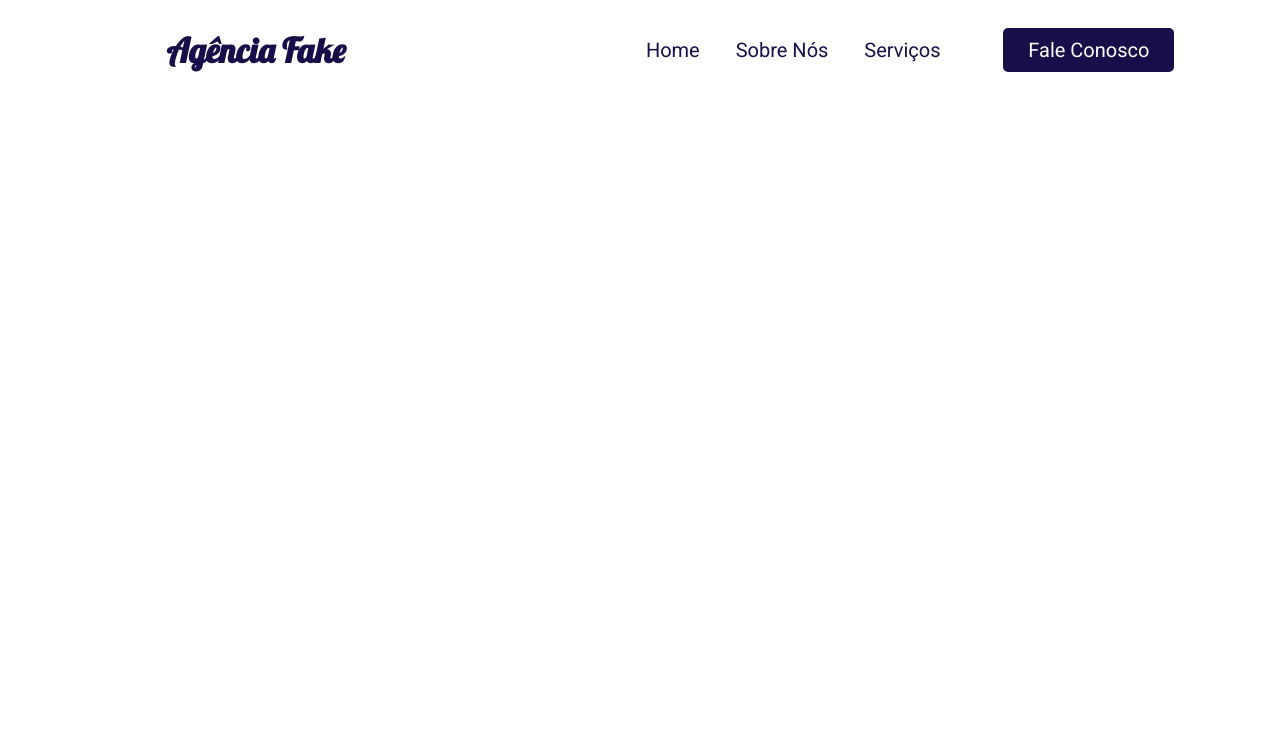
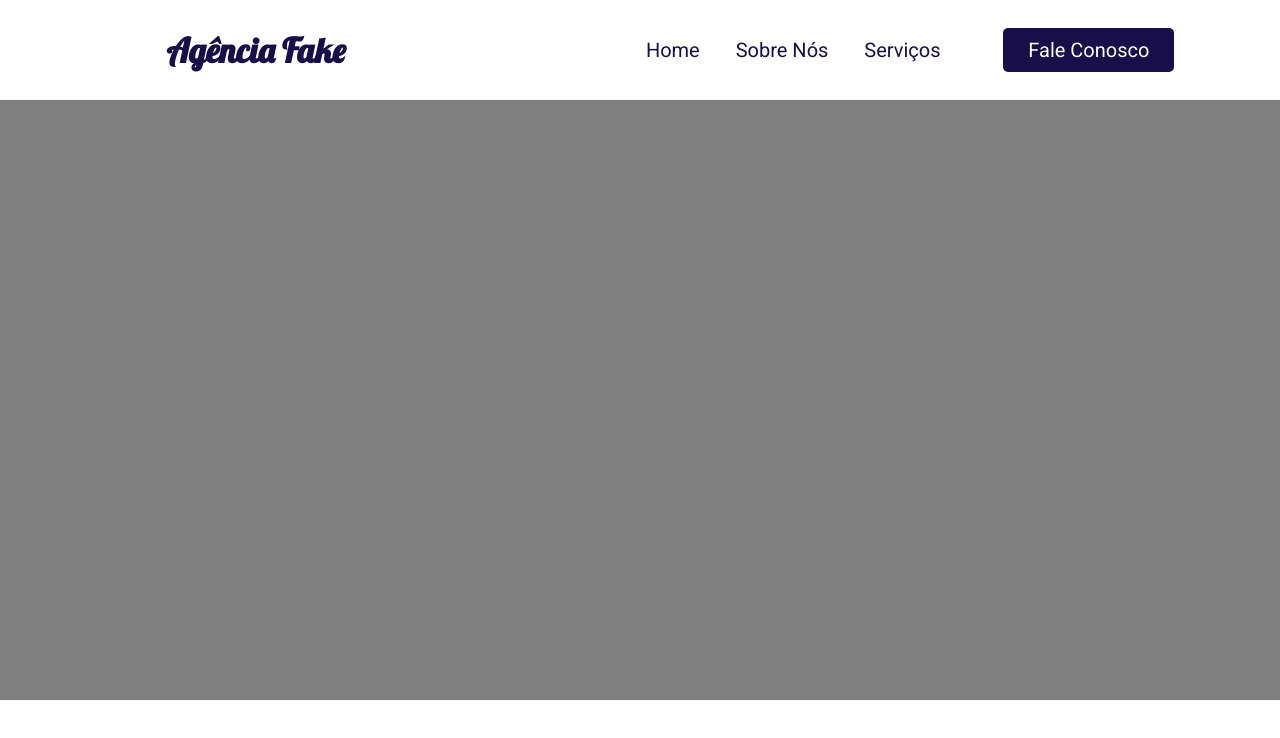
Before and after one commit to leonardoaraujo18/projeto-agencia-digital, a plain HTML site: page index.html in a window 1280 px wide. Drawn offline with Linux system fonts and the light colour scheme.

Commit message:
Estilizando projeto

```diff
--- a/estilo/style.css
+++ b/estilo/style.css
@@ -61,3 +61,8 @@ body{
     border: none;
     background-color: #ff2978;
 }
+
+header{
+    height: 600px;
+    background-color: gray;
+}
--- a/index.html
+++ b/index.html
@@ -20,5 +20,9 @@
         </div>
     </nav>
 
+    <header>
+
+    </header>
+
 </body>
 </html>
```
